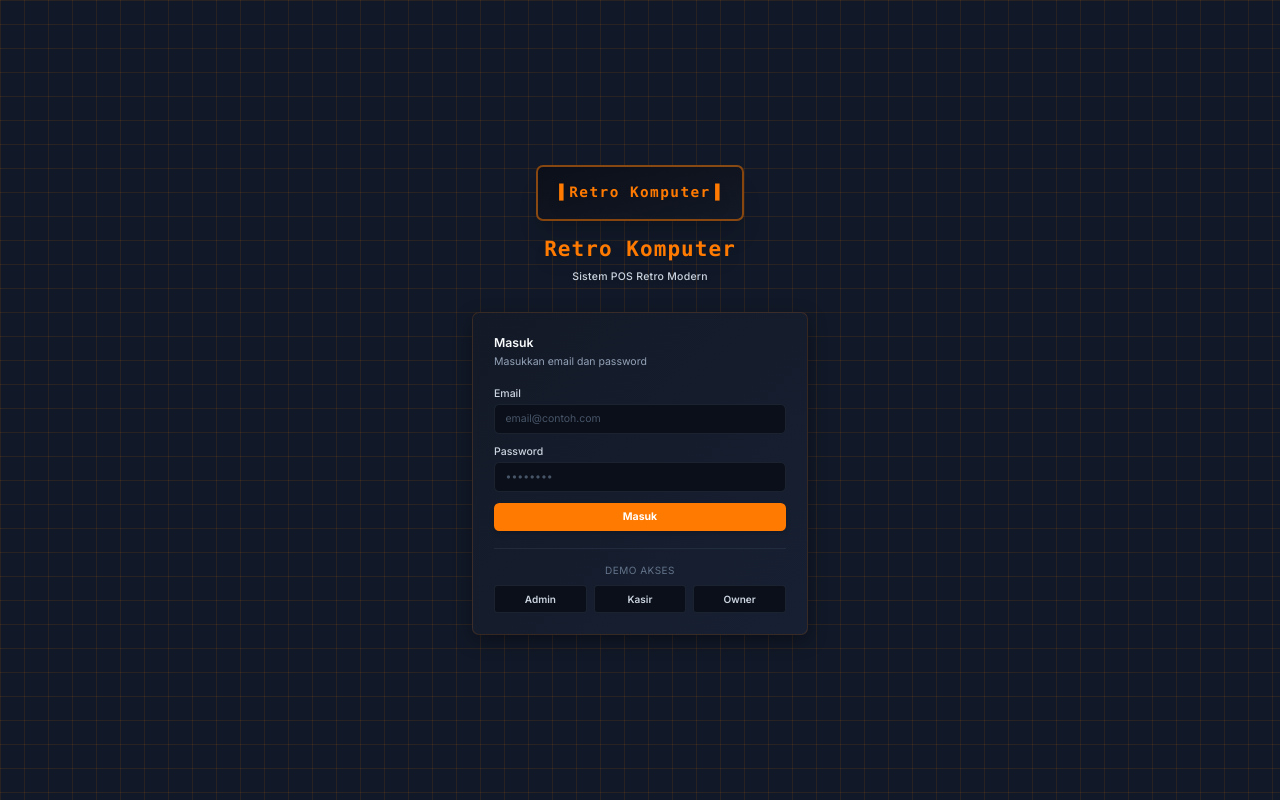
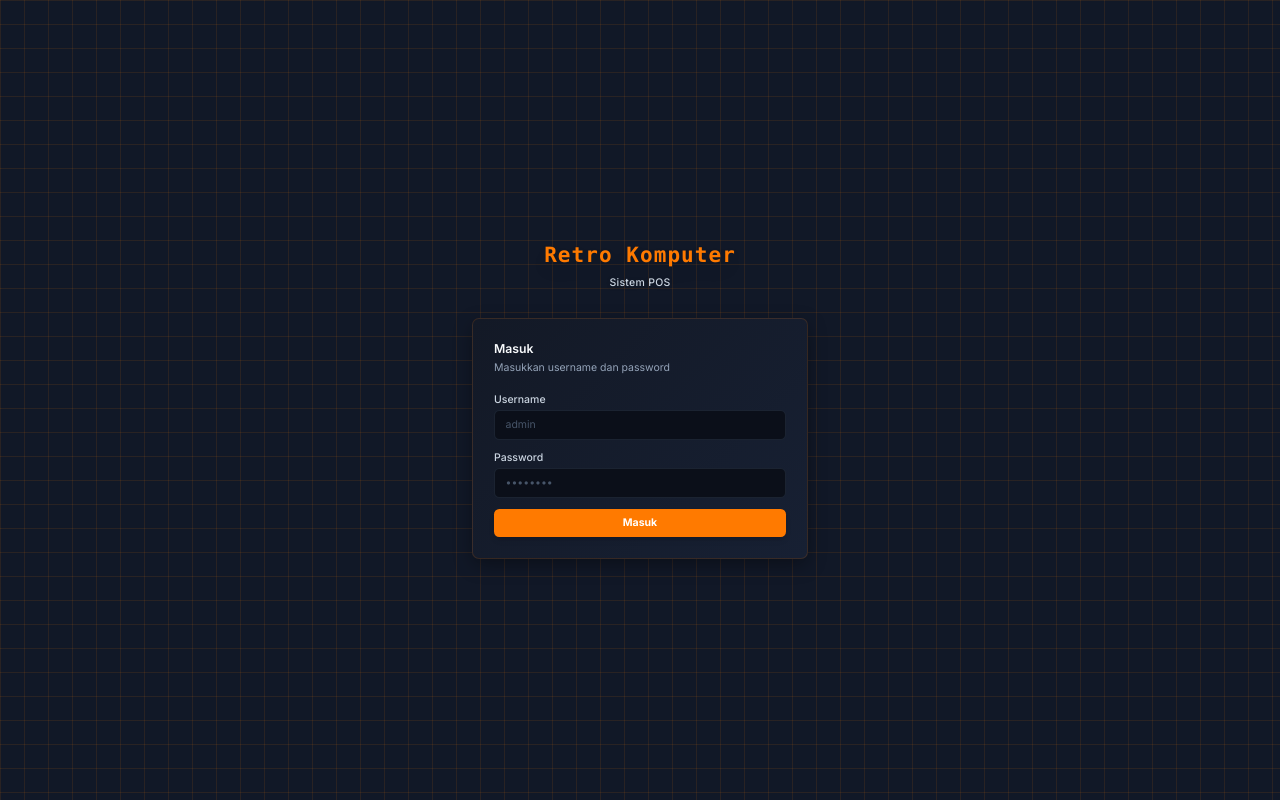
Before and after one commit to 404dynzz/Retrokomputer, a Vue app in the folder frontend/: page /login in a window 1280 px wide. Built offline with nearby package versions, Linux system fonts and the light colour scheme.

Commit message:
Berhasil commit

```diff
--- a/frontend/src/layouts/MainLayout.vue
+++ b/frontend/src/layouts/MainLayout.vue
@@ -8,20 +8,10 @@
       ]"
     >
       <!-- Logo -->
-      <div class="flex items-center px-3 border-b border-slate-200 shrink-0 bg-retro-dark transition-all duration-150"
+      <div class="flex items-center px-3 border-b border-slate-200 shrink-0 bg-retro-dark transition-all duration-150 justify-center"
            style="height: 56px;">
-        <div v-if="sidebarOpen" class="flex items-center gap-2 overflow-hidden w-full animate-fadeIn">
-          <div class="w-7 h-7 rounded bg-retro-blue flex items-center justify-center shrink-0">
-            <span class="text-white font-bold text-xs font-mono">R</span>
-          </div>
-          <span class="text-xs font-mono font-bold text-retro-orange truncate" title="Retro Komputer"
-                style="font-size: 12.8px;">&gt;_ Retro Komputer</span>
-        </div>
-        <div v-else class="hidden lg:flex w-full justify-center">
-          <div class="w-7 h-7 rounded bg-retro-blue flex items-center justify-center">
-            <span class="text-white font-bold text-xs font-mono">R</span>
-          </div>
-        </div>
+        <span v-if="sidebarOpen" class="text-xs font-mono font-bold text-white truncate" title="Sistem POS">SISTEM POS</span>
+        <span v-else class="text-white font-bold text-xs font-mono">POS</span>
       </div>
 
       <!-- Nav -->
@@ -285,15 +275,7 @@ const menuGroups = computed<MenuGroup[]>(() => {
     ]},
   ]
 
-  // Add system administration menu for Admin
-  if (authStore.isAdmin) {
-    items.push({
-      label: 'Sistem',
-      items: [
-        { label: 'Pengaturan', icon: '⚙', path: '/settings' }
-      ]
-    })
-  }
+  // (Removed system administration menu)
 
   return items
 })
--- a/frontend/src/pages/DashboardAdmin.vue
+++ b/frontend/src/pages/DashboardAdmin.vue
@@ -120,11 +120,6 @@
         <p class="text-xs font-bold text-purple-700 group-hover:text-purple-800 transition-colors">Laporan</p>
       </router-link>
 
-      <!-- Pengaturan (Admin Only) -->
-      <router-link v-if="!authStore.isKasir" to="/settings" class="group bg-gradient-to-br from-slate-100/50 to-white rounded-lg border-2 border-slate-300 p-4 text-center hover:border-slate-400 hover:bg-slate-100 hover:shadow-lg transition-all">
-        <p class="text-2xl mb-1">⚙️</p>
-        <p class="text-xs font-bold text-slate-700 group-hover:text-slate-900 transition-colors">Pengaturan</p>
-      </router-link>
     </div>
   </div>
 </template>
--- a/frontend/src/pages/LoginPage.vue
+++ b/frontend/src/pages/LoginPage.vue
@@ -4,26 +4,16 @@
     <div class="absolute inset-0 pointer-events-none bg-grid z-0 animate-fadeIn" />
 
     <div class="w-full max-w-sm animate-slideUp z-10">
-      <!-- Logo Custom Header -->
+      <!-- Text Custom Header (No Logo) -->
       <div class="text-center mb-8">
-        <div class="inline-flex items-center justify-center mb-4">
-          <!-- Logo Type: TEXT (default fixed) -->
-          <div class="px-6 bg-gradient-to-br from-retro-dark to-retro-dark-card flex items-center justify-center rounded-lg border-2 border-retro-orange/50 shadow-xl animate-fadeIn transition-all duration-150 hover:border-retro-orange hover:shadow-2xl hover:scale-105"
-               style="height: 56px;">
-            <span class="text-retro-orange font-mono font-bold tracking-widest drop-shadow-lg"
-                  style="font-size: 14.4px;">
-              ▌Retro Komputer▐
-            </span>
-          </div>
-        </div>
         <h1 class="text-2xl font-bold font-mono tracking-wider text-retro-orange drop-shadow-lg">Retro Komputer</h1>
-        <p class="text-slate-300 drop-shadow text-xs mt-2 font-medium tracking-wide">Sistem POS Retro Modern</p>
+        <p class="text-slate-300 drop-shadow text-xs mt-2 font-medium tracking-wide">Sistem POS</p>
       </div>
 
       <!-- Card Container -->
       <div class="bg-white rounded-lg border border-slate-200 p-6 shadow-md">
         <h2 class="text-sm font-semibold text-slate-800 mb-1">Masuk</h2>
-        <p class="text-xs text-slate-500 mb-5">Masukkan email dan password</p>
+        <p class="text-xs text-slate-500 mb-5">Masukkan username dan password</p>
 
         <div v-if="authStore.error" class="mb-4 p-2.5 rounded-md bg-red-50 border border-red-200 text-red-600 text-xs">
           {{ authStore.error }}
@@ -31,13 +21,13 @@
 
         <form @submit.prevent="handleLogin" class="space-y-3">
           <div>
-            <label class="block text-xs font-medium text-slate-600 mb-1">Email</label>
+            <label class="block text-xs font-medium text-slate-600 mb-1">Username</label>
             <input
-              id="login-email"
-              v-model="email"
-              type="email"
+              id="login-username"
+              v-model="username"
+              type="text"
               class="w-full px-3 py-2 text-xs border border-slate-300 rounded-md focus:outline-none focus:ring-2 focus:ring-retro-blue focus:border-retro-blue"
-              placeholder="email@contoh.com"
+              placeholder="admin"
               required
             />
           </div>
@@ -62,14 +52,6 @@
           </button>
         </form>
 
-        <div class="mt-5 pt-4 border-t border-slate-200">
-          <p class="text-[10px] text-slate-400 text-center mb-2 uppercase tracking-wider">Demo Akses</p>
-          <div class="grid grid-cols-3 gap-2">
-            <button @click="fillDemo('admin@retro.com')" class="text-[10px] py-1.5 font-semibold rounded border border-slate-200 text-slate-600 hover:bg-slate-50 transition-colors">Admin</button>
-            <button @click="fillDemo('kasir@retro.com')" class="text-[10px] py-1.5 font-semibold rounded border border-slate-200 text-slate-600 hover:bg-slate-50 transition-colors">Kasir</button>
-            <button @click="fillDemo('owner@retro.com')" class="text-[10px] py-1.5 font-semibold rounded border border-slate-200 text-slate-600 hover:bg-slate-50 transition-colors">Owner</button>
-          </div>
-        </div>
       </div>
     </div>
   </div>
@@ -80,20 +62,15 @@ import { ref } from 'vue'
 import { useAuthStore } from '@/stores/auth'
 
 const authStore = useAuthStore()
-const email = ref('')
+const username = ref('')
 const password = ref('')
 
 async function handleLogin() {
   try {
-    await authStore.login(email.value, password.value)
+    await authStore.login(username.value, password.value)
   } catch {
     // handled by store
   }
-}
-
-function fillDemo(demoEmail: string) {
-  email.value = demoEmail
-  password.value = 'password'
 }
 </script>
 
--- a/frontend/src/stores/auth.ts
+++ b/frontend/src/stores/auth.ts
@@ -29,11 +29,11 @@ export const useAuthStore = defineStore('auth', () => {
     }
   }
 
-  async function login(email: string, password: string) {
+  async function login(username: string, password: string) {
     loading.value = true
     error.value = null
     try {
-      const res = await authService.login({ email, password })
+      const res = await authService.login({ username, password })
       const data = res.data
       token.value = data.access_token
       user.value = data.user
--- a/frontend/src/types/index.ts
+++ b/frontend/src/types/index.ts
@@ -3,14 +3,14 @@
 export interface User {
   id: number
   name: string
-  email: string
+  username: string
   role: 'admin' | 'owner' | 'kasir'
   created_at?: string
   updated_at?: string
 }
 
 export interface LoginPayload {
-  email: string
+  username: string
   password: string
 }
 
```
